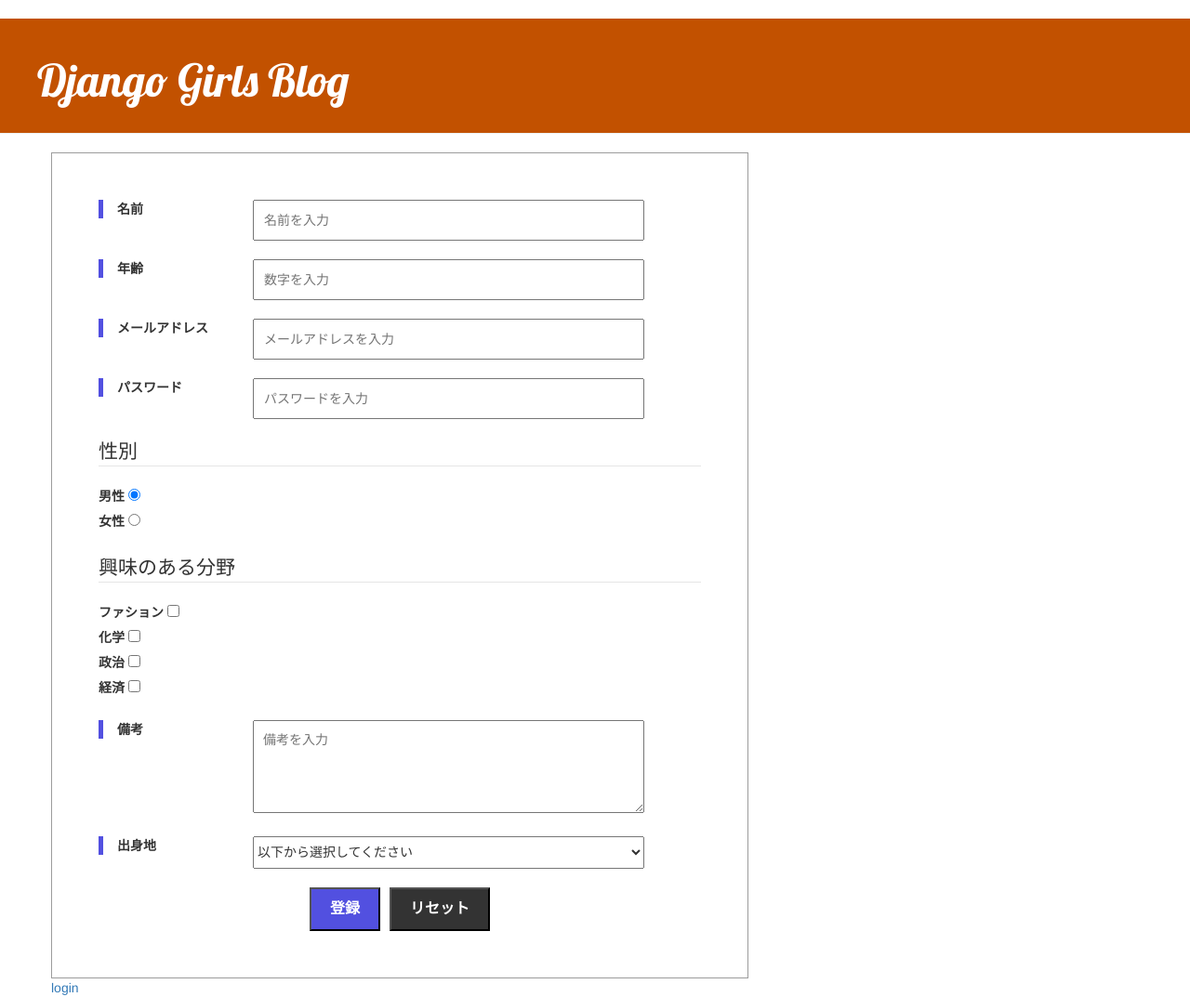
After one commit to keromatsu12/my-first-blog, a Django app: page /post/login/ in a window 1280 px wide. The commit adds this page. Shown: the whole page at 93% size. Run offline with Django 3.2, Linux system fonts and the light colour scheme; some libraries are stand-ins or nearby versions.

Commit message:
入力フォームの作成とそのCSSファイルの追加

```diff
--- /dev/null
+++ b/blog/static/css/login.css
@@ -0,0 +1,62 @@
+.form{
+    width: 100%;
+    margin:0 auto;
+    border: 1px solid #9c9c9c;
+    padding: 50px;
+    box-sizing: border-box;
+  }
+
+  .item{
+    margin-bottom: 20px;
+  }
+
+  .label_left{
+    display: inline-block;
+    width:25%;
+    border-left: solid 5px #5250e0;
+    padding-left: 15px;
+    vertical-align:top;
+  }
+
+ .form input[type="text"],
+ .form input[type="number"],
+ .form input[type="email"] ,
+ .form input[type="password"] {
+      padding: 10px;
+      width: 65%;
+  }
+
+ .form textarea{
+    padding: 10px;
+    height: 100px;
+    font-size: 14px;
+    width: 65%;
+  }
+
+ .form select{
+    height: 35px;
+    width: 65%;
+  }
+
+  .btns{
+    display: flex;
+    justify-content: center;
+  }
+
+ .form input[type="submit"]{
+    background: #5250e0;
+    color: white;
+    font-size:16px;
+    font-weight:bold;
+    padding: 10px 20px;
+    margin: 0 5px;
+  }
+
+ .form input[type="reset"]{
+    background: #333;
+    color: white;
+    font-size:16px;
+    font-weight:bold;
+    padding: 10px 20px;
+    margin: 0 5px;
+  }
--- a/blog/templates/blog/base.html
+++ b/blog/templates/blog/base.html
@@ -1,23 +1,31 @@
 {% load static %}
+{% comment %} staticディレクトリを参照する {% endcomment %}
 
 <html>
     <head>
         <title>Django Girls blog</title>
         <link rel="stylesheet" href="//maxcdn.bootstrapcdn.com/bootstrap/3.2.0/css/bootstrap.min.css">
         <link rel="stylesheet" href="//maxcdn.bootstrapcdn.com/bootstrap/3.2.0/css/bootstrap-theme.min.css">
-        <link href="//fonts.googleapis.com/css?family=Lobster&subset=latin,latin-ext" rel="stylesheet" type="text/css">
+        <link href="//fonts.googleapis.com/css?family=Lobster&=subset=latin,latin-ext" rel="stylesheet" type="text/css">
+        {% comment %} 独自で作ったCSSファイルをパスを指定している {% endcomment %}
         <link rel="stylesheet" href="{% static 'css/blog.css' %}">
+        <link rel="stylesheet" href="{% static 'css/login.css' %}">
     </head>
     <body>
         <div class="page-header">
+            {% if user.is_authenticated %}
+                <a href="{% url 'post_new' %}" class="top-menu"><span class="glyphicon glyphicon-plus"></span></a>
+            {% endif %}
             <h1><a href="/">Django Girls Blog</a></h1>
         </div>
         <div class="content container">
             <div class="row">
                 <div class="col-md-8">
+                {% comment %} post_listからテンプレートを持ってくる {% endcomment %}
                 {% block content %}
                 {% endblock %}
             </div>
         </div>
+        <a href="{% url 'post_login' %}"<button type="submit">login</button></a>
     </body>
-</html>
+</html
--- /dev/null
+++ b/blog/templates/blog/login.html
@@ -0,0 +1,78 @@
+{% extends 'blog/base.html' %}
+{% block content %}
+<form class="form">
+   <!--   名前 -->
+   <div class="item">
+     <label class="label_left" for="name">名前</label>
+     <input id="name" type="text" placeholder="名前を入力" required><br>
+   </div>
+
+   <!--   年齢 -->
+   <div class="item">
+     <label class="label_left" for="age">年齢</label>
+     <input id="age" type="number" placeholder="数字を入力" required><br>
+   </div>
+
+   <!--   メールアドレス -->
+   <div class="item">
+     <label  class="label_left" for="email">メールアドレス</label>
+     <input id="email" type="email" placeholder="メールアドレスを入力" required><br>
+   </div>
+
+   <!--   パスワード -->
+   <div class="item">
+     <label class="label_left" for="password">パスワード</label>
+     <input id="password" type="password" placeholder="パスワードを入力" required><br>
+   </div>
+
+   <!--   性別 -->
+   <div class="item">
+     <fieldset>
+       <legend>性別</legend>
+       <label for="dansei">男性</label>
+       <input id="dansei" type="radio" name="sex" value="dansei" checked><br>
+       <label for="zyosei">女性</label>
+       <input id="zyosei" type="radio" name="sex" value="zyosei"><br>
+     </fieldset>
+   </div>
+
+   <!--   興味のある分野 -->
+   <div class="item">
+     <fieldset>
+       <legend>興味のある分野</legend>
+       <label for="fashion">ファション</label>
+       <input type="checkbox" name="status" value="会社員" id="fashion"><br>
+       <label for="chemistry">化学</label>
+       <input type="checkbox" name="status" value="学生" id="chemistry"><br>
+       <label for="politics">政治</label>
+       <input type="checkbox" name="status" value="学生" id="politics"><br>
+       <label for="economy">経済</label>
+       <input type="checkbox" name="status" value="学生" id="economy"><br>
+     </fieldset>
+   </div>
+
+   <!--   備考 -->
+   <div class="item">
+     <label class="label_left" for="remarks">備考</label>
+     <textarea name="textarea" id="remarks" placeholder="備考を入力"></textarea><br>
+   </div>
+
+   <!--   出身地 -->
+   <div class="item">
+     <label  class="label_left"　for="prefecture">出身地</label>
+     <select name="prefecture" id="prefecture">
+       <option value="">以下から選択してください</option>
+       <option value="青森">青森</option>
+       <option value="秋田">秋田</option>
+       <option value="岩手">岩手</option>
+     </select><br>
+   </div>
+
+   <!--   名前 -->
+   <div class="btns">
+     <input type="submit" value="登録"><br>
+     <input type="reset" value="リセット">
+   </div>
+</form>
+
+{% endblock %}
--- a/blog/templates/blog/post_detail.html
+++ b/blog/templates/blog/post_detail.html
@@ -1,5 +1,6 @@
 {% extends 'blog/base.html' %}
 
+{% comment %} ブログのタイトルを押下したときに表示される画面 {% endcomment %}
 {% block content %}
     <div class="post">
         {% if post.published_date %}
--- a/blog/urls.py
+++ b/blog/urls.py
@@ -3,5 +3,8 @@
 
 urlpatterns = [
     path('', views.post_list, name='post_list'),
-     path('post/<int:pk>/', views.post_detail, name='post_detail'),
+    path('post/<int:pk>/', views.post_detail, name='post_detail'),
+    path('post/new/', views.post_new, name='post_new'),
+    path('post/<int:pk>/edit/', views.post_edit, name='post_edit'),
+    path('post/login/', views.post_login, name='post_login'),
 ]
--- a/blog/views.py
+++ b/blog/views.py
@@ -2,6 +2,8 @@
 from django.utils import timezone
 from .models import Post
 from django.shortcuts import render, get_object_or_404
+from .forms import PostForm
+from django.shortcuts import redirect
 
 def post_list(request):
     posts = Post.objects.all()
@@ -10,3 +12,33 @@
 def post_detail(request, pk):
     post = get_object_or_404(Post, pk=pk)
     return render(request, 'blog/post_detail.html', {'post': post})
+
+def post_new(request):
+    if request.method == "POST":
+        form = PostForm(request.POST)
+        if form.is_valid():
+            post = form.save(commit=False)
+            post.author = request.user
+            post.published_date = timezone.now()
+            post.save()
+            return redirect('post_detail', pk=post.pk)
+    else:
+        form = PostForm()
+    return render(request, 'blog/post_edit.html', {'form': form})
+
+def post_edit(request, pk):
+    post = get_object_or_404(Post, pk=pk)
+    if request.method == "POST":
+        form = PostForm(request.POST, instance=post)
+        if form.is_valid():
+            post = form.save(commit=False)
+            post.author = request.user
+            post.published_date = timezone.now()
+            post.save()
+            return redirect('post_detail', pk=post.pk)
+    else:
+        form = PostForm(instance=post)
+    return render(request, 'blog/post_edit.html', {'form': form})
+
+def post_login(request):
+    return render(request, 'blog/login.html')
--- a/mysite/settings.py
+++ b/mysite/settings.py
@@ -37,7 +37,7 @@
     'django.contrib.sessions',
     'django.contrib.messages',
     'django.contrib.staticfiles',
-    'blog.apps.BlogConfig',
+    'blog.apps.BlogConfig',     # 新しいアプリを作ったらここに定義する
 ]
 
 MIDDLEWARE = [
```
Also changed, not shown: blog/forms.py (+8 -0 lines), blog/models.py (+5 -4 lines), blog/templates/blog/post_edit.html (line endings or trailing spaces).
